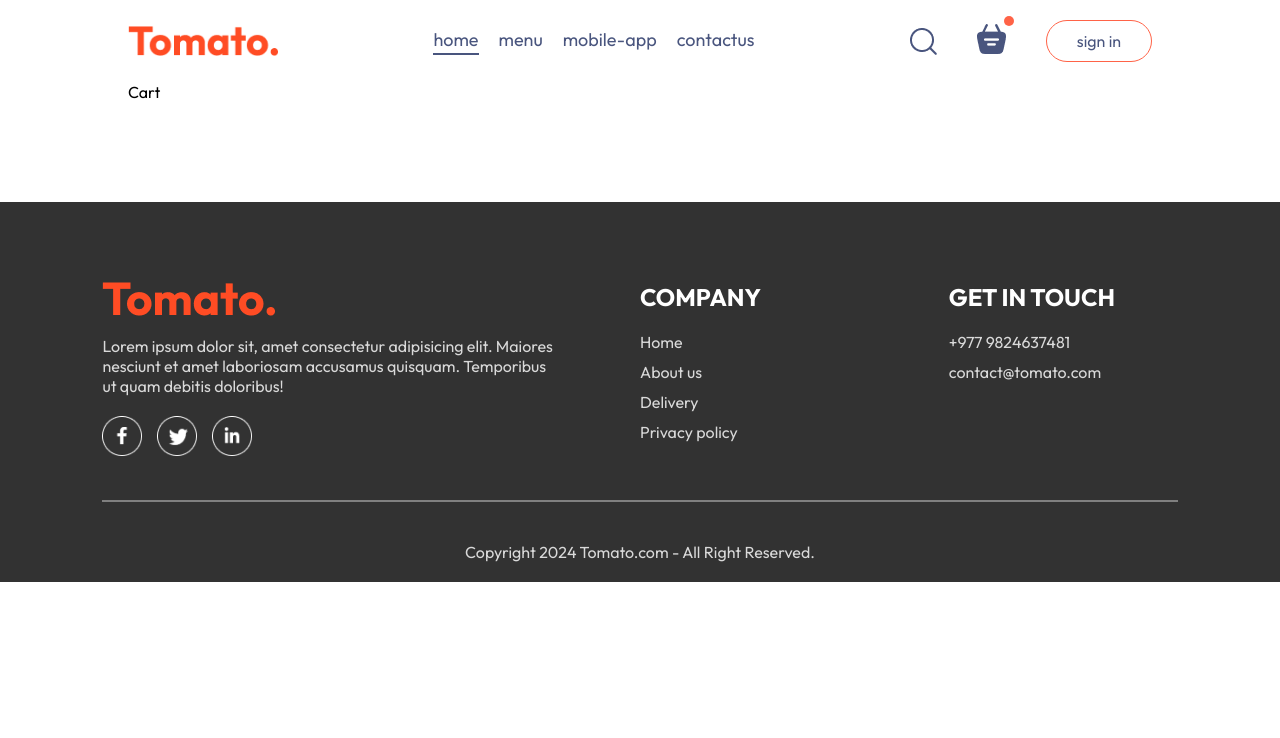
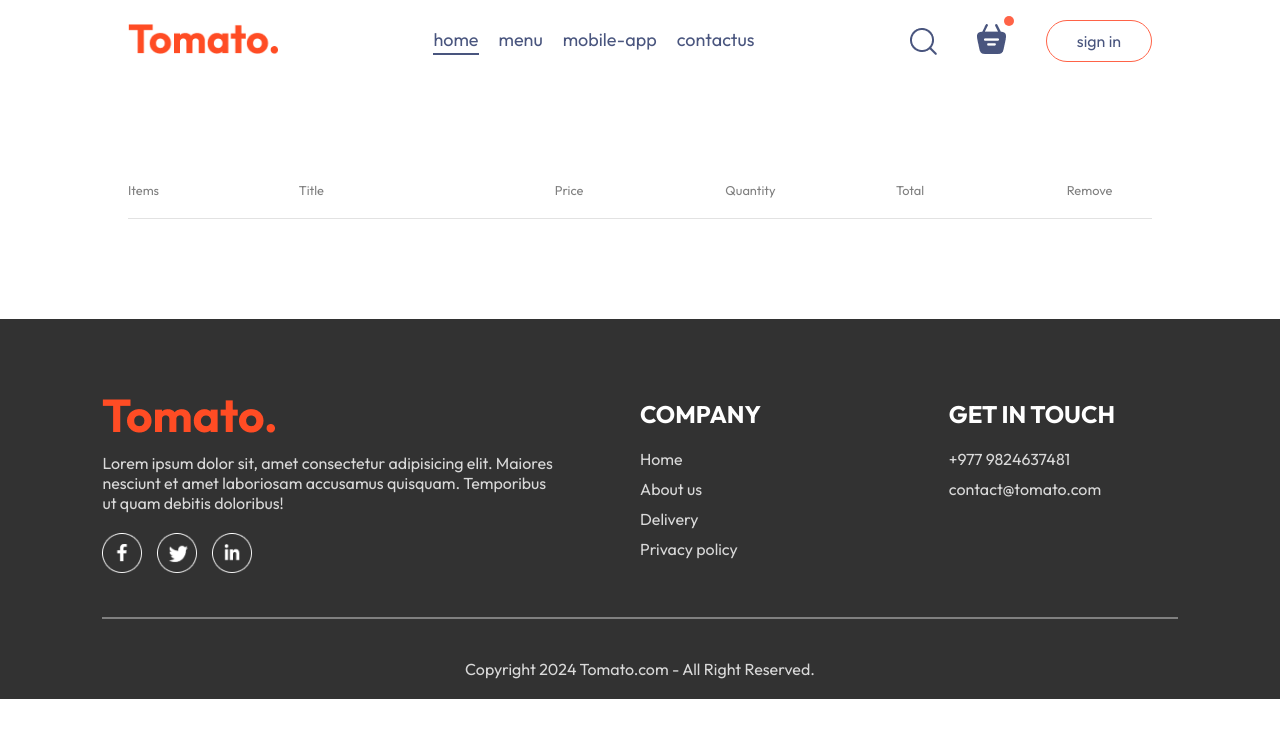
Before and after one commit to NilimaSardar/Hunger_FoodOrderingApp, a React (Vite) app in the folder Hunger/: page /cart in a window 1280 px wide. Shown: the top 738 px of the page. Built offline with nearby package versions, Linux system fonts and the light colour scheme.

Commit message:
made cart page and done styling

```diff
--- a/Hunger/src/components/Navbar/Navbar.jsx
+++ b/Hunger/src/components/Navbar/Navbar.jsx
@@ -9,7 +9,7 @@
 
   return (
     <NavbarStyle>
-      <img src={assets.logo} alt="" className='logo' />
+      <Link to='/'><img src={assets.logo} alt="" className='logo' /></Link>
       <ul className="navbar-menu">
         <Link to='/' onClick={()=>setMenu("home")} className={menu==="home"?"active":""}>home</Link>
         <a href="#explore-menu" onClick={()=>setMenu("menu")} className={menu==="menu"?"active":""}>menu</a>
@@ -19,7 +19,7 @@
       <div className='navbar-right'>
         <img src={assets.search_icon} alt="" />
         <div className="navbar-search-icon">
-          <img src={assets.basket_icon} alt="" />
+          <Link to='/cart'><img src={assets.basket_icon} alt="" /></Link>
           <div className="dot"></div>
         </div>
         <button onClick={()=>setShowLogin(true)}>sign in</button>
--- a/Hunger/src/pages/Cart/Cart.jsx
+++ b/Hunger/src/pages/Cart/Cart.jsx
@@ -1,9 +1,74 @@
-import React from 'react'
+import React, { useContext } from 'react'
+import { StoreContext } from '../../context/StoreContext'
+import styled from 'styled-components'
 
 const Cart = () => {
+
+  const {cartItems, food_list, removeFromCart} = useContext(StoreContext);
+
   return (
-    <div>Cart</div>
+    <CartStyled>
+      <div className="cart-items">
+        <div className="cart-items-title">
+          <p>Items</p>
+          <p>Title</p>
+          <p>Price</p>
+          <p>Quantity</p>
+          <p>Total</p>
+          <p>Remove</p>
+        </div>
+        <br />
+        <hr />
+        {food_list.map((item,index)=>{
+          if(cartItems[item._id]>0){
+            return(
+              <div>
+                  <div className="cart-items-title cart-items-item">
+                  <img src={item.image} alt="" />
+                  <p>{item.name}</p>
+                  <p>${item.price}</p>
+                  <p>{cartItems[item._id]}</p>
+                  <p>${item.price*cartItems[item._id]}</p>
+                  <p onClick={()=>removeFromCart(item._id)} className='cross'>x</p>
+                </div>
+                <hr />
+              </div>
+            )
+          }
+        })}
+      </div>
+    </CartStyled>
   )
 }
 
 export default Cart
+
+const CartStyled = styled.div`
+  margin-top: 100px;
+
+  .cart-items-title{
+    display: grid;
+    grid-template-columns: 1fr 1.5fr 1fr 1fr 1fr 0.5fr;
+    align-items: center;
+    color: grey;
+    font-size: max(1vw,12px);
+  }
+
+  .cart-items-item{
+    margin: 10px 0px;
+    color: black;
+  }
+
+  .cart-items-item img{
+    width: 50px;
+  }
+  hr{
+    height: 1px;
+    background-color: #e2e2e2;
+    border: none;
+  }
+
+  .cart-items-item .cross{
+    cursor: pointer;
+  }
+`;
```
